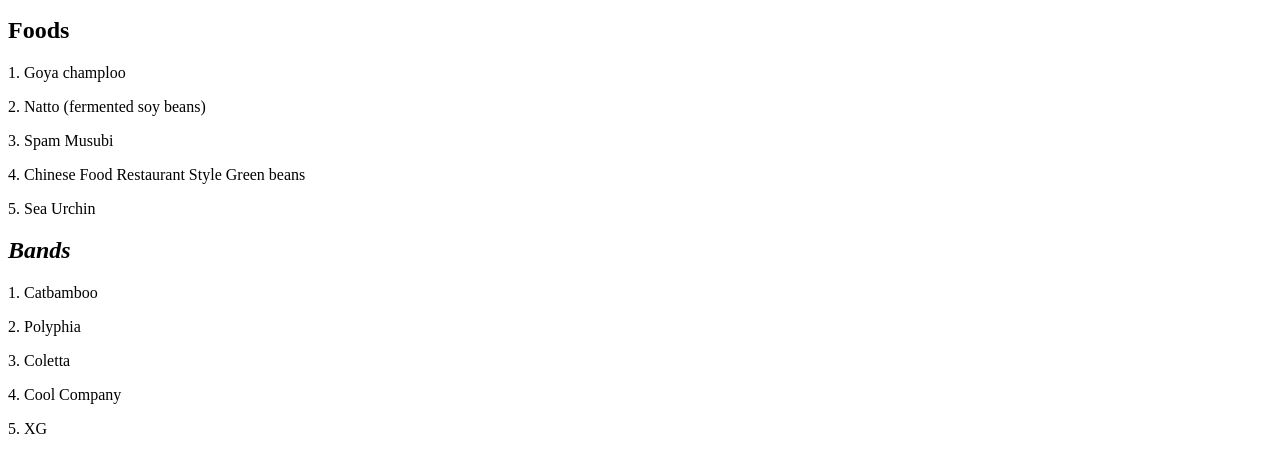
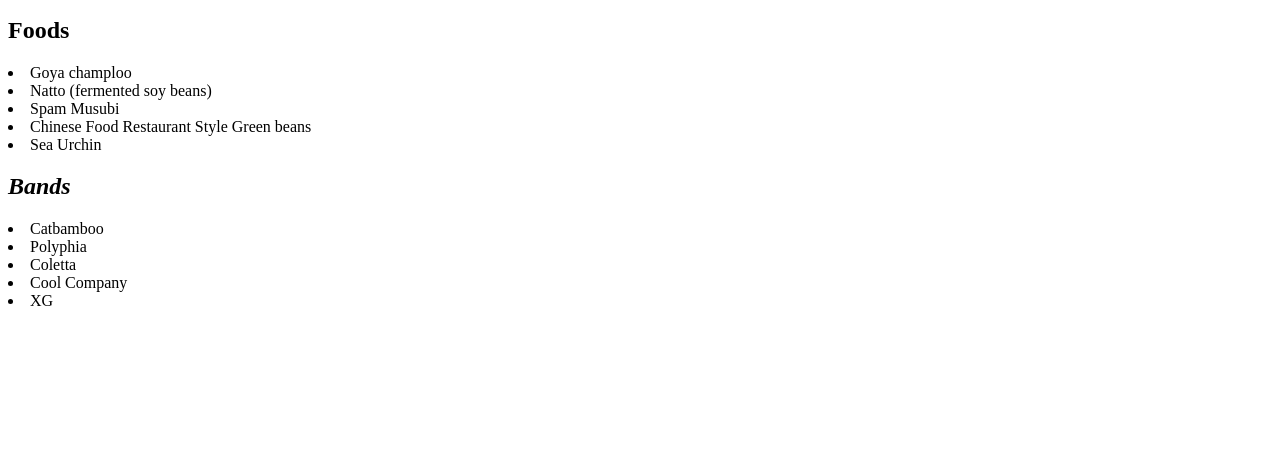
Before and after one commit to kierasb/ENGL388, a plain HTML site: page page1.html in a window 1280 px wide. Shown: the part 313-786 px from the top of the page. Drawn offline with Linux system fonts and the light colour scheme.

Commit message:
Add files via upload

```diff
--- a/page1.html
+++ b/page1.html
@@ -11,17 +11,17 @@
 <h1>Favorite Bands</h1>
 <p>I listen to many different types of music so it's hard to pick a favorite but I probably listen to Bossa Nova and progressive metal the most. My favorite Bossa Nova artist is Bebel Gilberto. I listen to a lot of single artists, but I'll provide some band names for the list. The list definitely changes a lot.</p>
 <h2><strong>Foods</strong></h2>
-    <p>1. Goya champloo </p>
-    <p>2. Natto (fermented soy beans)</p>
-    <p>3. Spam Musubi</p>
-    <p>4. Chinese Food Restaurant Style Green beans</p>
-    <p>5. Sea Urchin </p>
+    <li>Goya champloo </li>
+    <li>Natto (fermented soy beans)</li>
+    <li>Spam Musubi</li>
+    <li>Chinese Food Restaurant Style Green beans</li>
+    <li>Sea Urchin </li>
     <h2> <em>Bands</em></h2>
-    <p>1. Catbamboo</p>
-    <p>2. Polyphia</p>
-    <p>3. Coletta</p>
-    <p>4. Cool Company</p>
-    <p>5. XG</p>
+    <li>Catbamboo</li>
+    <li>Polyphia</li>
+    <li>Coletta</li>
+    <li>Cool Company</li>
+    <li>XG</li>
     </p>
     </body>
 </html>
```
